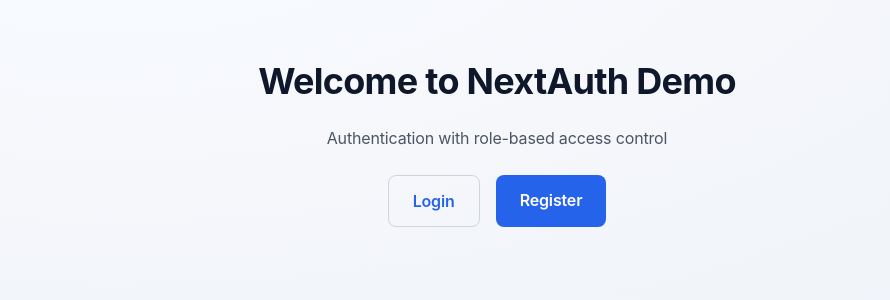
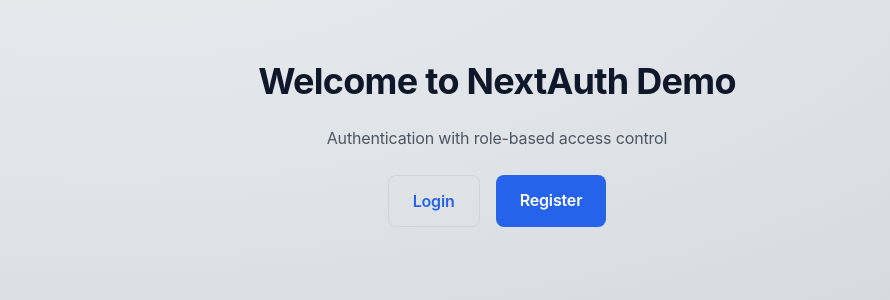
Before and after one commit to xxhalflifexx-source/workmangement, a Next.js app: page / in a window 1280 px wide. Shown: the part 256-556 px from the top of the page, without its empty margins (143-1033 px from the left). Built offline with nearby package versions, Linux system fonts and the light colour scheme; no server answers.

Commit message:
Darkened the system background

```diff
--- a/app/globals.css
+++ b/app/globals.css
@@ -17,7 +17,7 @@
     --brand-border: #e2e8f0;
     --brand-surface: #ffffff;
     --brand-surface-muted: #f7f9fc;
-    --brand-bg: #f4f6fb;
+    --brand-bg: #e5e7eb;
   }
 
   html {
@@ -32,7 +32,7 @@
     word-wrap: break-word;
     -webkit-font-smoothing: antialiased;
     -moz-osx-font-smoothing: grayscale;
-    background: radial-gradient(120% 80% at 20% 20%, #f8fbff 0%, #f5f7fb 45%, #eef2f8 100%);
+    background: radial-gradient(120% 80% at 20% 20%, #e8eaed 0%, #e0e4e8 45%, #d1d5db 100%);
     color: var(--brand-gray);
     font-family: "Inter", "Segoe UI", -apple-system, BlinkMacSystemFont, "Helvetica Neue", Arial, sans-serif;
     letter-spacing: -0.01em;
```
